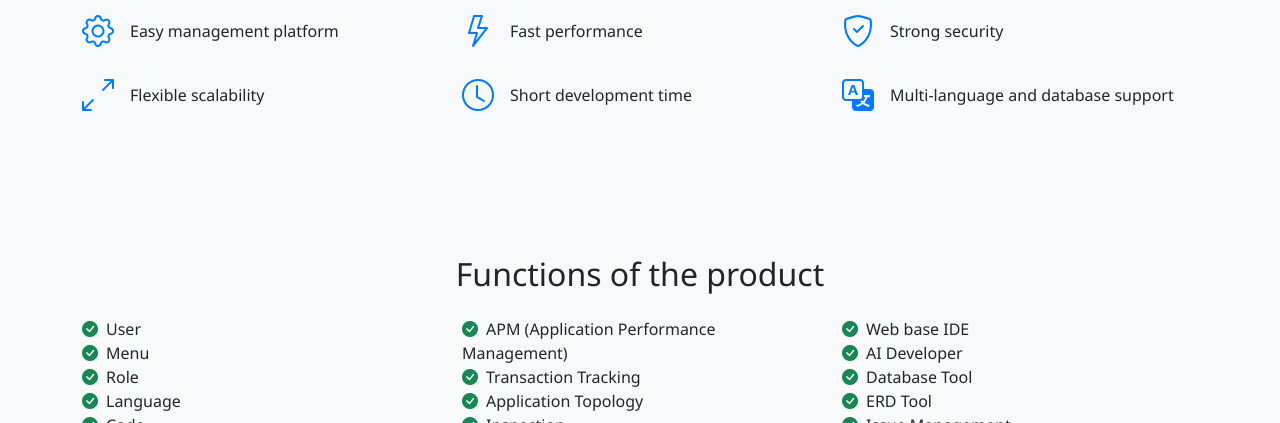
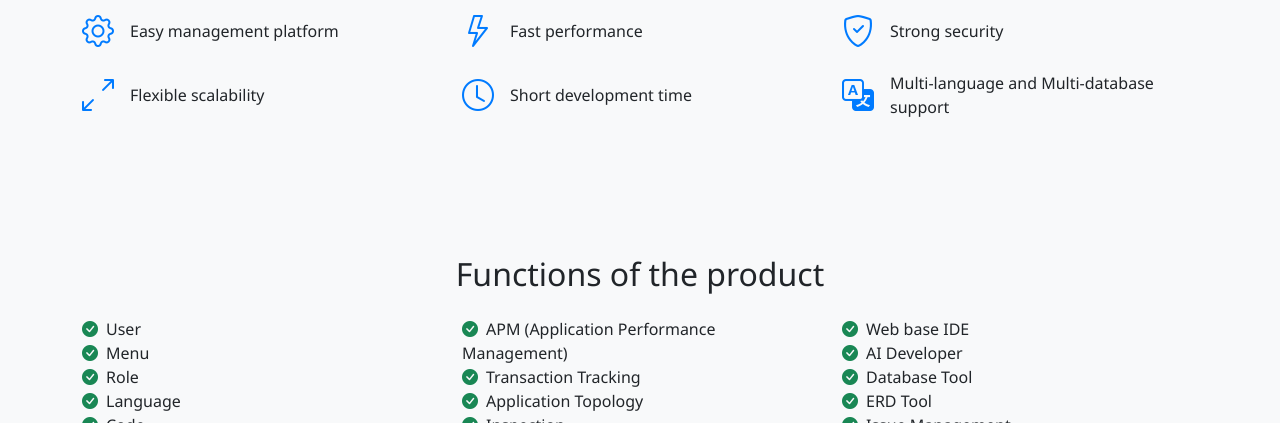
Before and after one commit to ioneworks/ioneworks.github.io, a plain HTML site: page index.html in a window 1280 px wide. Shown: the part 677-1100 px from the top of the page. Drawn offline with nearby package versions, Linux system fonts and the light colour scheme.

Commit message:
Update index.html

```diff
--- a/index.html
+++ b/index.html
@@ -144,7 +144,7 @@
             <div class="col-md-4 mb-3">
                 <div class="d-flex align-items-center">
                     <i class="bi bi-translate feature-icon me-3"></i>
-                    <span>Multi-language and database support</span>
+                    <span>Multi-language and Multi-database support</span>
                 </div>
             </div>
         </div>
```
